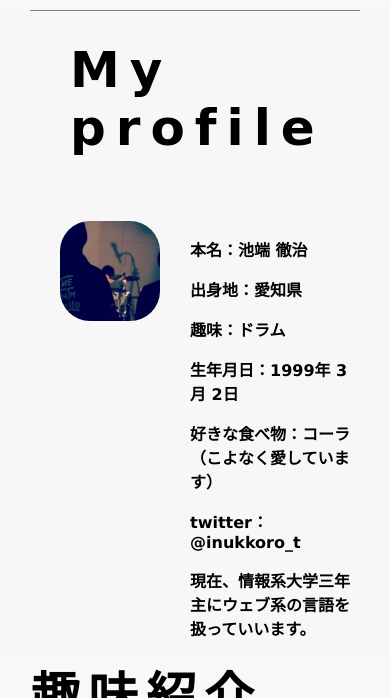
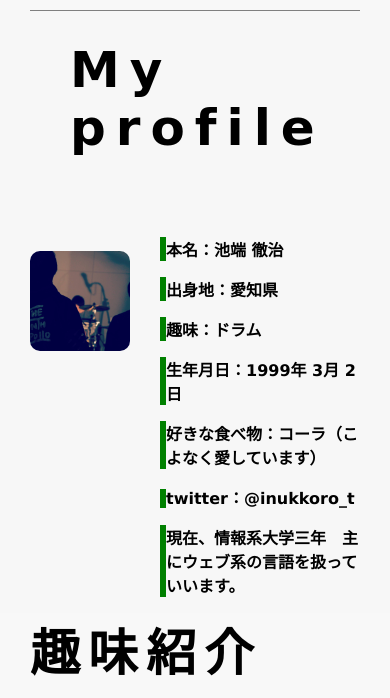
Before and after one commit to tettu-rabann/tettu-rabann.github.io, a plain HTML site: page index.html in a window 390 px wide. Shown: the part 1010-1708 px from the top of the page. Drawn offline with Linux system fonts and the light colour scheme.

Commit message:
Update responsive.css

```diff
--- a/css/responsive.css
+++ b/css/responsive.css
@@ -21,5 +21,17 @@
 
   .icon2{
     width:100px;
+    border-radius:10px;
+    margin:60px 30px 0 0;
+    }
+
+  }
+
+  .flex-item p{
+    border-left:6px solid green;
+  }
+
+  .flex-item a{
+    border-left:6px solid green;
   }
 }
```
